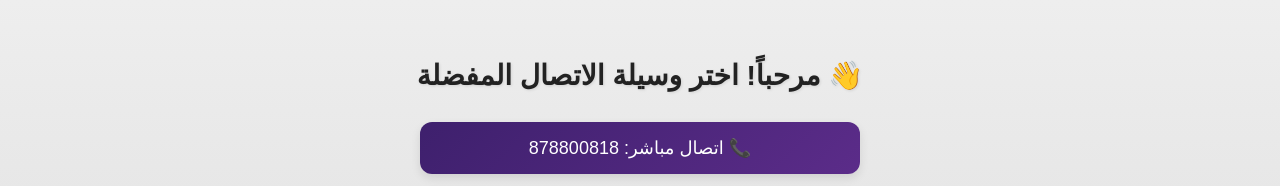
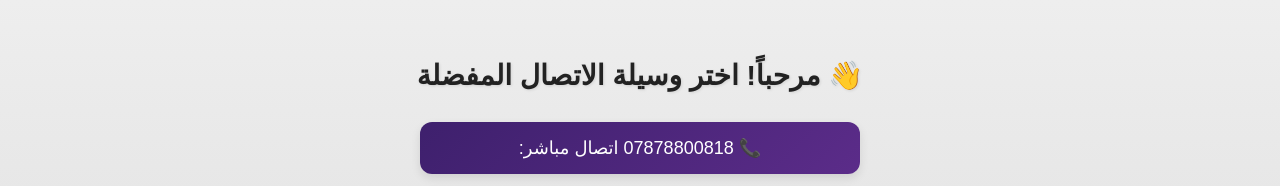
Before and after one commit to nabeelnasser2025/DcLinks, a plain HTML site: page index.html in a window 1280 px wide. Shown: the top 186 px of the page. Drawn offline with Linux system fonts and the light colour scheme.

Commit message:
Update index.html

```diff
--- a/index.html
+++ b/index.html
@@ -48,7 +48,7 @@
 <body>
   <h1>👋 مرحباً! اختر وسيلة الاتصال المفضلة</h1>
 
-  <a class="btn" href="tel:878800818">📞 اتصال مباشر: 878800818</a>
+  <a class="btn" href="tel:07878800818">📞 07878800818 اتصال مباشر: </a>
   <a class="btn" href="https://wa.me/9647801234567">💬 واتساب مباشر</a>
   <a class="btn" href="https://www.instagram.com/yourpage">📸 إنستغرام</a>
   <a class="btn" href="https://www.facebook.com/yourpage">📘 فيسبوك</a>
```
